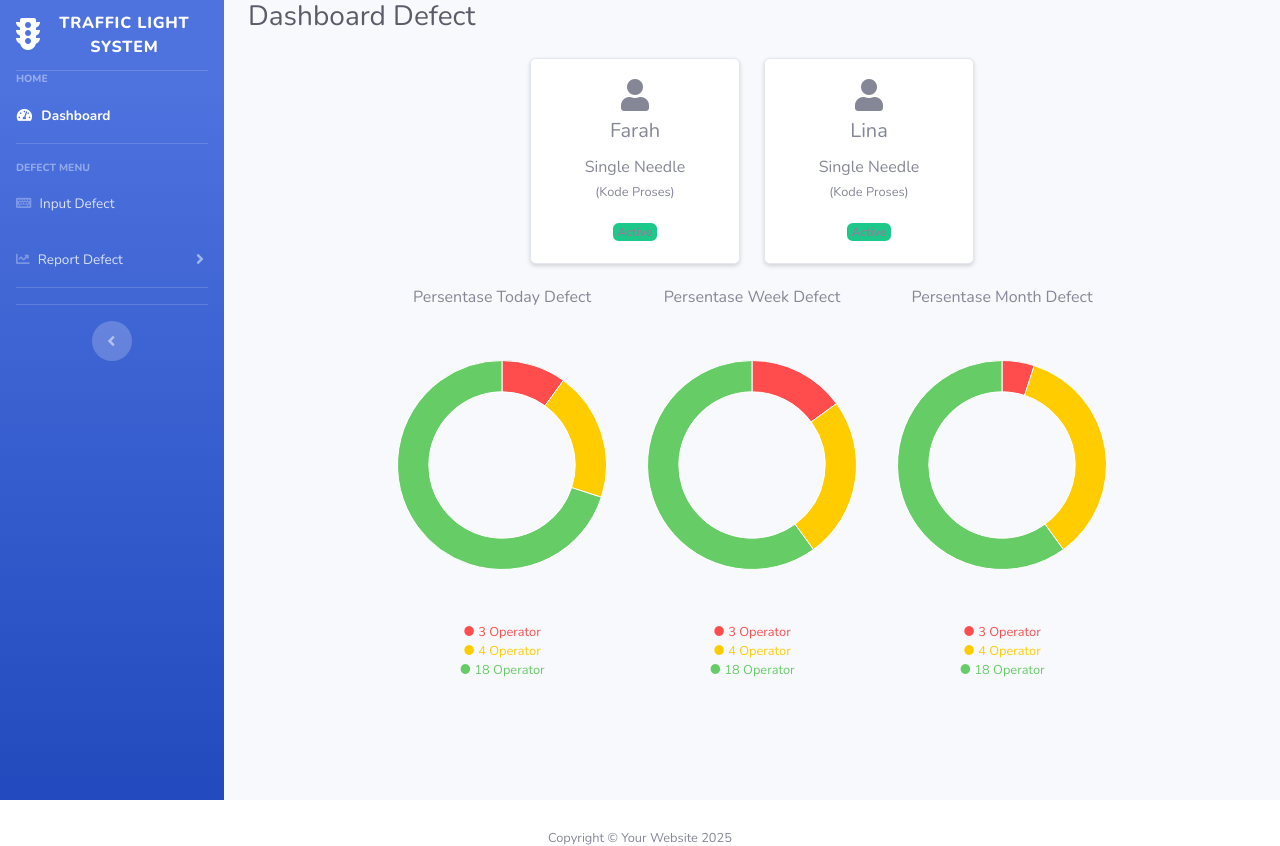
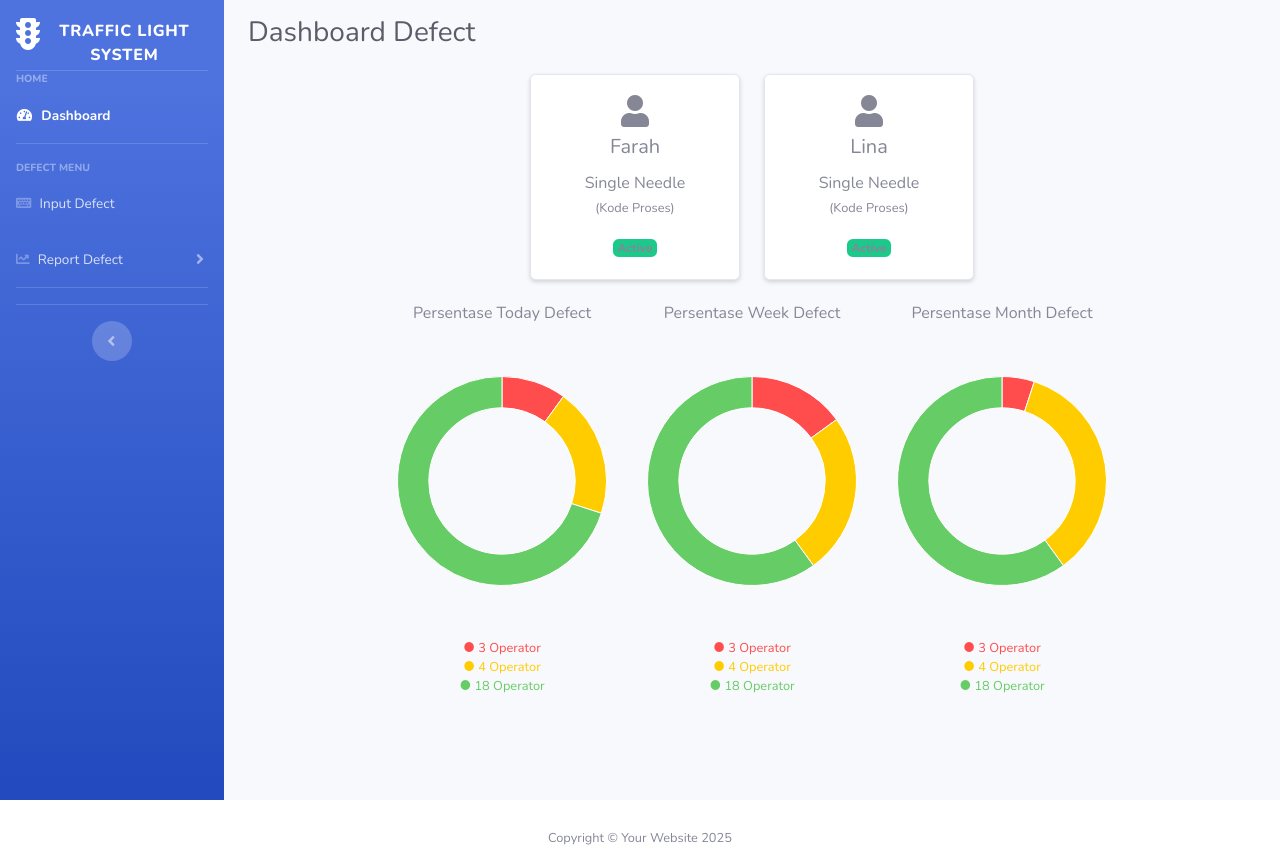
Before and after one commit to PKL-STTT-2025/Project-TLS, a CodeIgniter app: page /Project-TLS/Dashboard in a window 1280 px wide. Shown: the top 846 px of the page. Run offline with CodeIgniter, Linux system fonts and the light colour scheme.

Commit message:
Memindahkan teks "Dashboard Defect"

```diff
--- a/application/views/Dashboard_Realtime/index.php
+++ b/application/views/Dashboard_Realtime/index.php
@@ -3,7 +3,7 @@
 
     <!-- Page Heading -->
     <div id="dashboard-defect" style="display: block;">
-        <h1 class="h3 mb-4 text-gray-800">Dashboard Defect</h1>
+        <h1 class="h3 mb-4 text-gray-800 mt-3">Dashboard Defect</h1>
         <div class="container text-center mt-4">
 
             <div class="container mt-4">
--- a/application/views/templates/header.php
+++ b/application/views/templates/header.php
@@ -51,7 +51,7 @@
                 <div class="sidebar-brand-icon rotate-n-0">
                     <i class="fas fa-traffic-light"></i>
                 </div>
-                <div class="sidebar-brand-text mx-3">Traffic Light System </div>
+                <div class="sidebar-brand-text mx-3 mt-3">TRAFFIC LIGHT SYSTEM</div>
             </a>
 
             <!-- Divider -->
```
